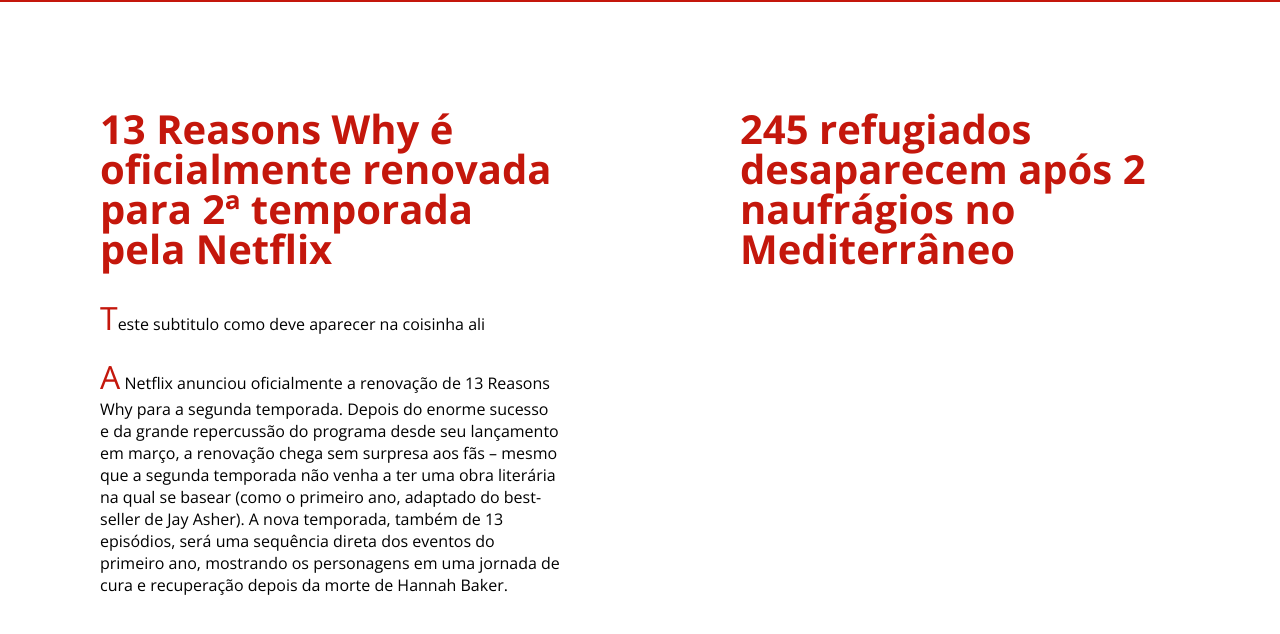
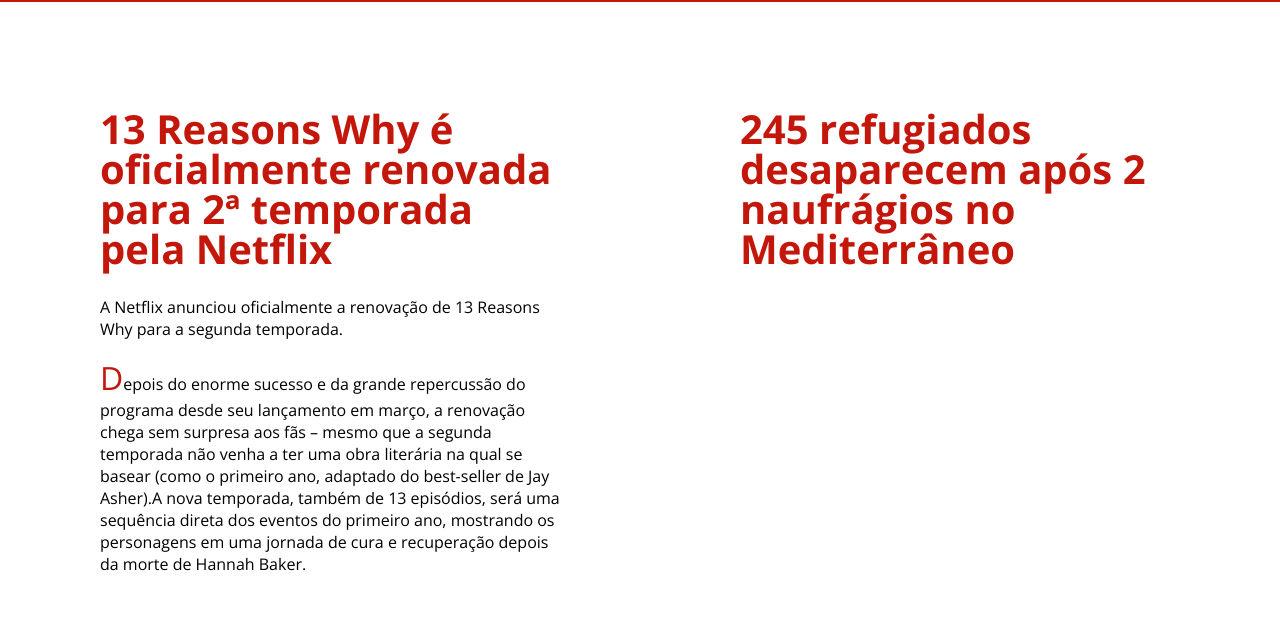
Before and after one commit to AlanaWeiss/alana.weiss, a plain HTML site: page Modulo-03-HTML/portal-crescer.html in a window 1280 px wide. Shown: the part 78-712 px from the top of the page. Drawn offline with nearby package versions, Linux system fonts and the light colour scheme.

Commit message:
feat(Letra Maiuscula)

```diff
--- a/Modulo-03-HTML/portal-crescer.html
+++ b/Modulo-03-HTML/portal-crescer.html
@@ -15,11 +15,13 @@
       <div class="conteudo">
         <div class="intermedio">
           <h1>13 Reasons Why é oficialmente renovada para 2ª temporada pela Netflix</h1>
-          <p class="subtitulo">Teste subtitulo como deve aparecer na coisinha ali</p>
-          <p class="materia">A Netflix anunciou oficialmente a renovação de 13 Reasons Why para a segunda temporada.
-            Depois do enorme sucesso e da grande repercussão do programa desde seu lançamento em março, a renovação chega sem surpresa aos fãs – mesmo que a segunda temporada não venha a ter uma obra literária na qual se basear (como o primeiro ano, adaptado do best-seller de Jay Asher).
-
-A nova temporada, também de 13 episódios, será uma sequência direta dos eventos do primeiro ano, mostrando os personagens em uma jornada de cura e recuperação depois da morte de Hannah Baker.</p>
+          <p class="subtitulo">A Netflix anunciou oficialmente a renovação de 13 Reasons Why para a segunda temporada.</p>
+          <p class="paragrafo">
+            Depois do enorme sucesso e da grande repercussão do programa desde seu lançamento em março,
+             a renovação chega sem surpresa aos fãs – mesmo que a segunda temporada não venha a ter uma obra literária na qual se basear
+              (como o primeiro ano, adaptado do best-seller de Jay Asher).A nova temporada, também de 13 episódios,
+              será uma sequência direta dos eventos do primeiro ano, mostrando os personagens em uma jornada de cura e recuperação
+               depois da morte de Hannah Baker.</p>
         </div>
       </div>
       <div class="conteudo">
--- a/Modulo-03-HTML/style-portal.css
+++ b/Modulo-03-HTML/style-portal.css
@@ -31,7 +31,7 @@ h1{
   font-weight: bold;
 }
 
-p:first-letter {
+.paragrafo:first-letter {
 font-size: 200%;
 color: #c4170c;
 }
```
